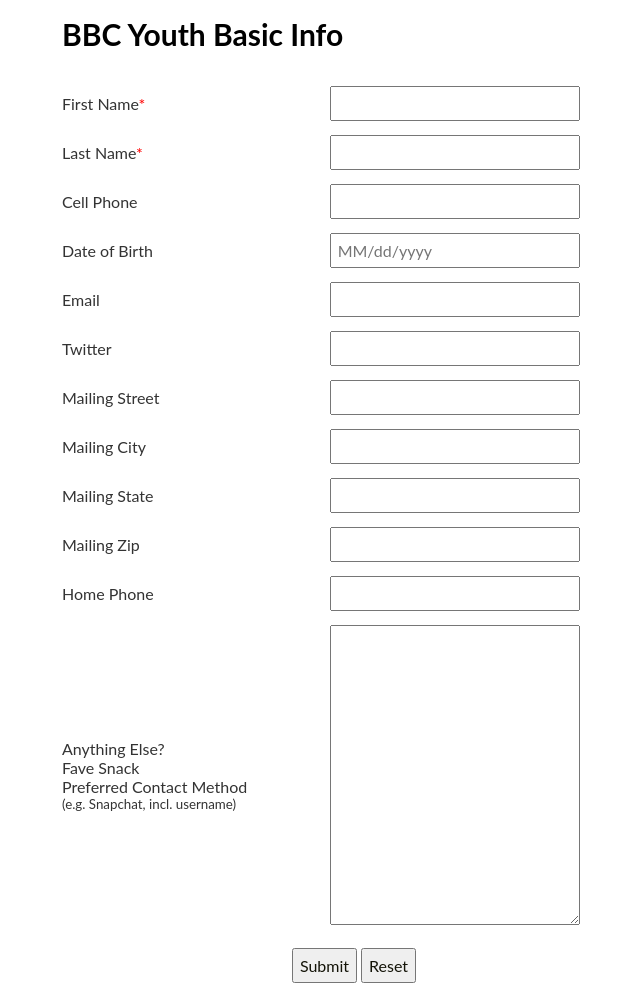
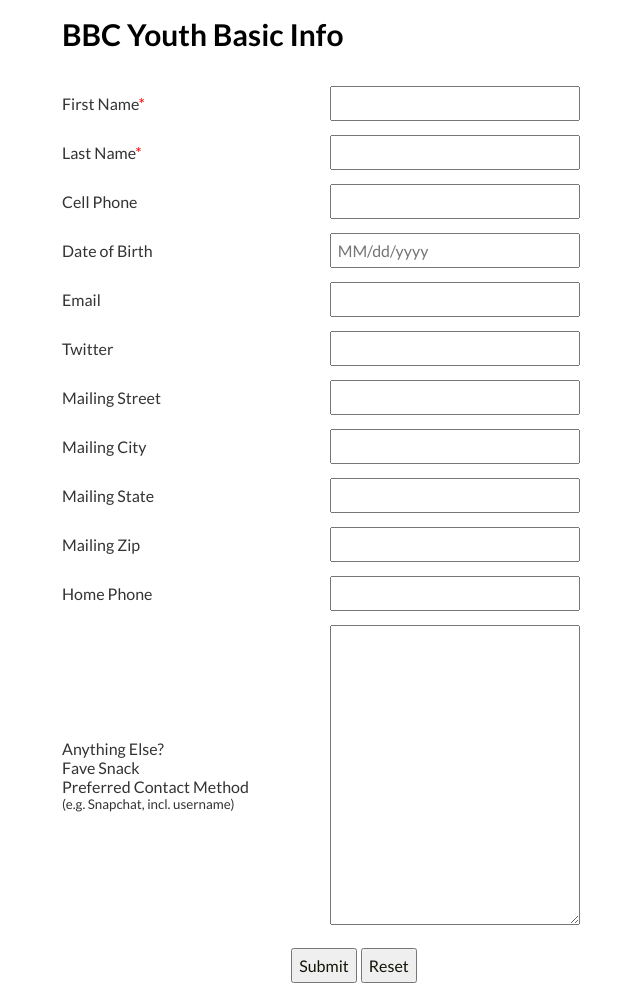
Before and after one commit to burlesonbiblechurch/bbcyouth, a Jekyll site: the page built from basic.html, in a window 1280 px wide. Shown: the whole page, without its empty margins (286-926 px from the left). Built offline with Jekyll 4.4.1, drawn with Linux system fonts in a browser that asks for light colours.

Commit message:
Update basic.html

```diff
--- a/basic.html
+++ b/basic.html
@@ -1,6 +1,12 @@
 ---
 layout: null
 ---
+<html>
+	<head>
+		<title>BBC Youth Basic Info</title>
+		<link href='http://fonts.googleapis.com/css?family=Lato:400,700' rel='stylesheet' type='text/css'>
+	</head>
+	<body>
 <!-- Note :
    - You can modify the font style and form style to suit your website.
    - Code lines with comments “Do not remove this code”  are required for the form to work properly, make sure that you do not remove these lines of code.
@@ -109,3 +115,4 @@ layout: null
 </script>
 	</form>
 </div>
+</body></html>
```
